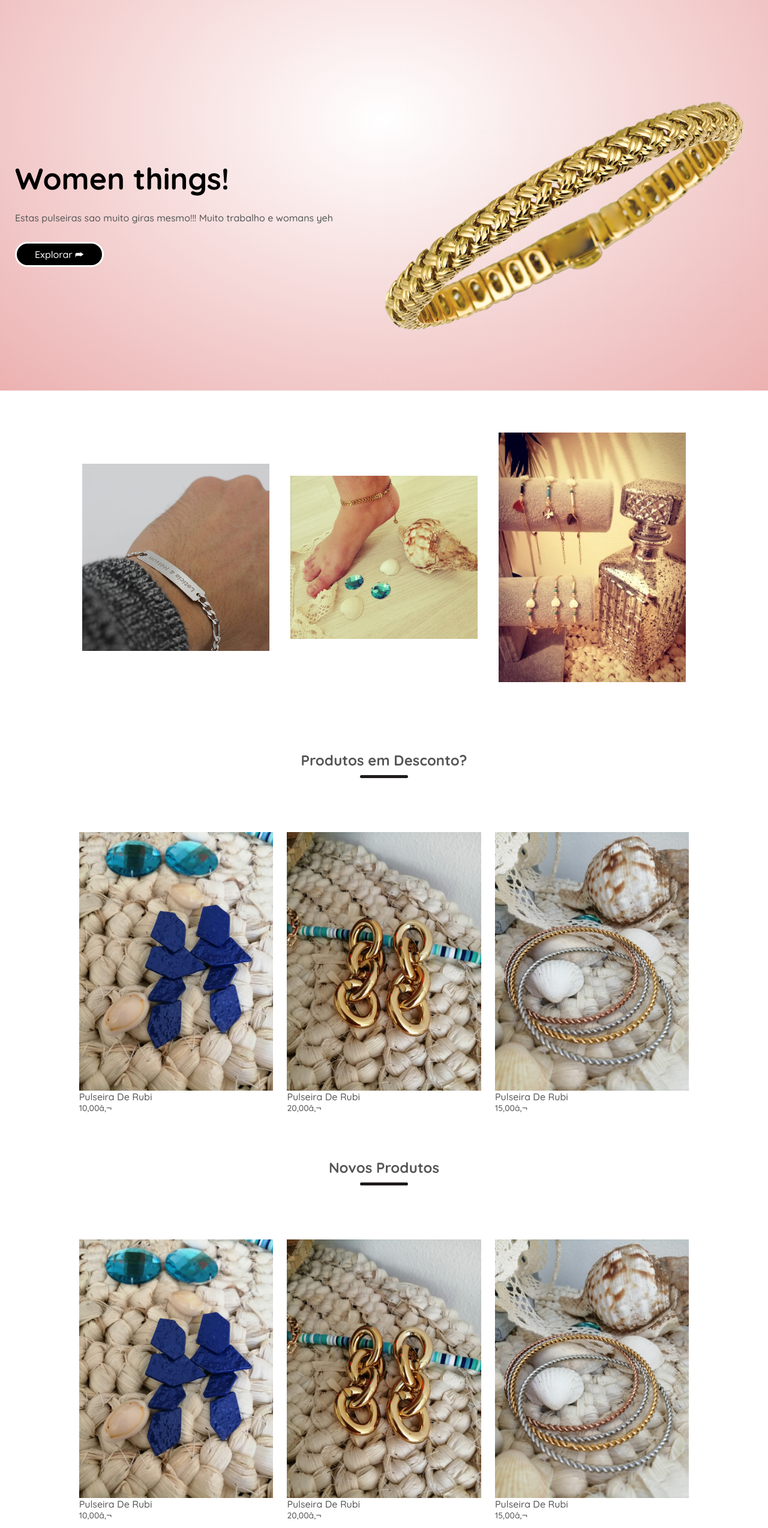
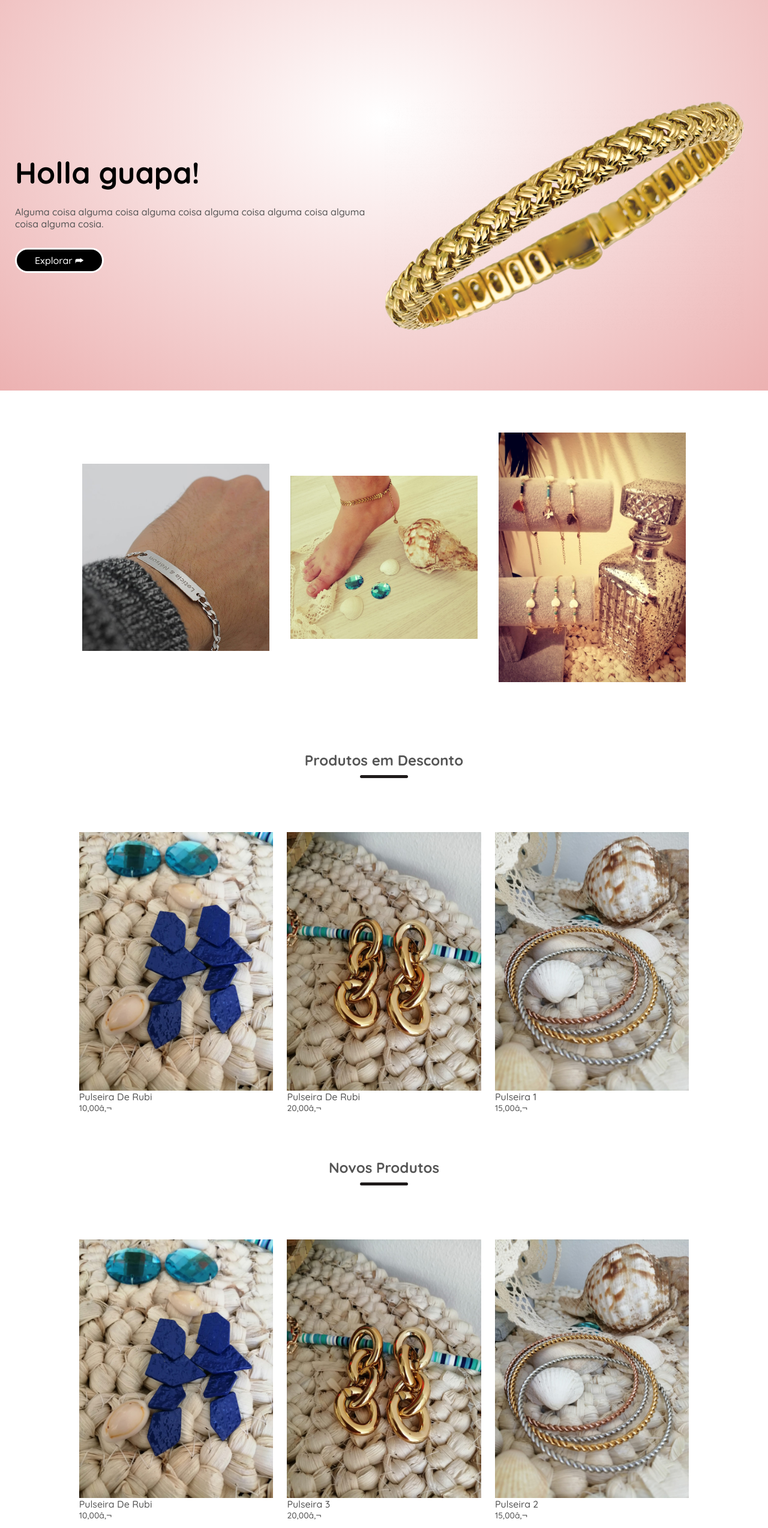
Before and after one commit to iminvacations/iminvacations.github.io, a plain HTML site: page index.html in a window 1280 px wide. Shown: the part 253-2800 px from the top of the page at 60% size. Drawn offline with nearby package versions, Linux system fonts and the light colour scheme.

Commit message:
Update index.html

```diff
--- a/index.html
+++ b/index.html
@@ -2,7 +2,7 @@
     <head>
         <meta charset="UTF=8">
         <meta name="viewport" content="width=device-width, initial-scale=1.0">
-        <title>Inicio - Holla Gapa</title>
+        <title>Inicio - Holla Guapa</title>
         <script src="https://kit.fontawesome.com/b7fbd4ae08.js" crossorigin="anonymous"></script>
         <link rel="stylesheet" href="style.css">
         <link rel="preconnect" href="https://fonts.googleapis.com">
@@ -32,8 +32,8 @@
         </div>
         <div class="row">
             <div class="col-2">
-             <h1>Women things!</h1>
-             <p>Estas pulseiras sao muito giras mesmo!!! Muito trabalho e womans yeh</p>
+             <h1>Holla guapa!</h1>
+             <p>Alguma coisa alguma coisa alguma coisa alguma coisa alguma coisa alguma coisa alguma cosia.</p>
              <a href="products.html" class="btn">Explorar  &#11179;</a>
             </div>
             <div class="col-2">
@@ -80,7 +80,7 @@
 
 <!------ produtos ------>
 <div class="small-container">
-    <h2 class="title"> Produtos em Desconto?</h2>
+    <h2 class="title"> Produtos em Desconto</h2>
     <div class="row">
         <div class="col-4">
 <img src="images/produto-1.jpg">
@@ -94,7 +94,7 @@
         </div>
         <div class="col-4">
             <img src="images/produto-3.jpg">
-            <h4>Pulseira De Rubi</h4>
+            <h4>Pulseira 1</h4>
             <p>15,00€</p>
         </div>
     </div>
@@ -107,12 +107,12 @@
         </div>
         <div class="col-4">
             <img src="images/produto-2.jpg">
-<h4>Pulseira De Rubi</h4>
+<h4>Pulseira 3</h4>
 <p>20,00€</p>
         </div>
         <div class="col-4">
             <img src="images/produto-3.jpg">
-            <h4>Pulseira De Rubi</h4>
+            <h4>Pulseira 2</h4>
             <p>15,00€</p>
         </div>
 </div>
@@ -143,7 +143,7 @@
      <h3>Contactos</h3>
     <ul>
         <li><a><i class="fas fa-phone"></i> 911222333</a></li>
-        <li><a><i class="far fa-envelope"></i>  joaomaria@gmail.com</a></li>
+        <li><a><i class="far fa-envelope"></i>  franciscovaldivia@gmail.com</a></li>
     </ul>
        </div>
        <div class="footer-col-4">
```
